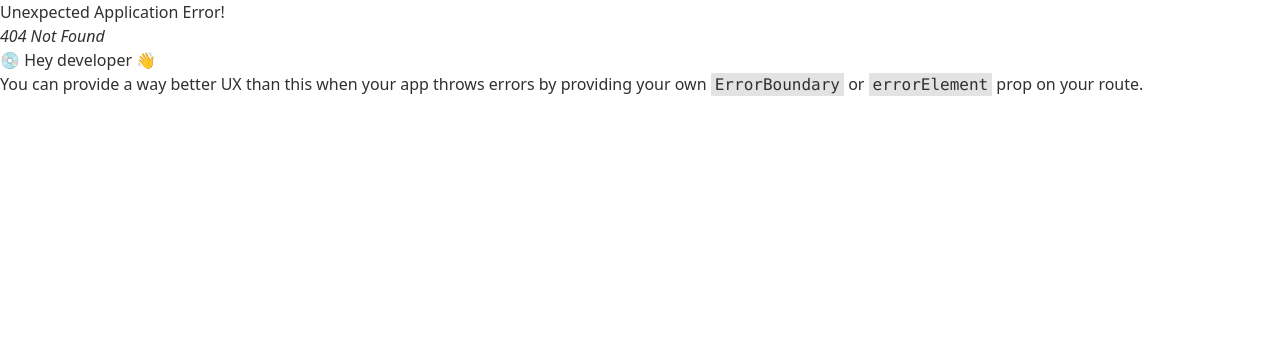
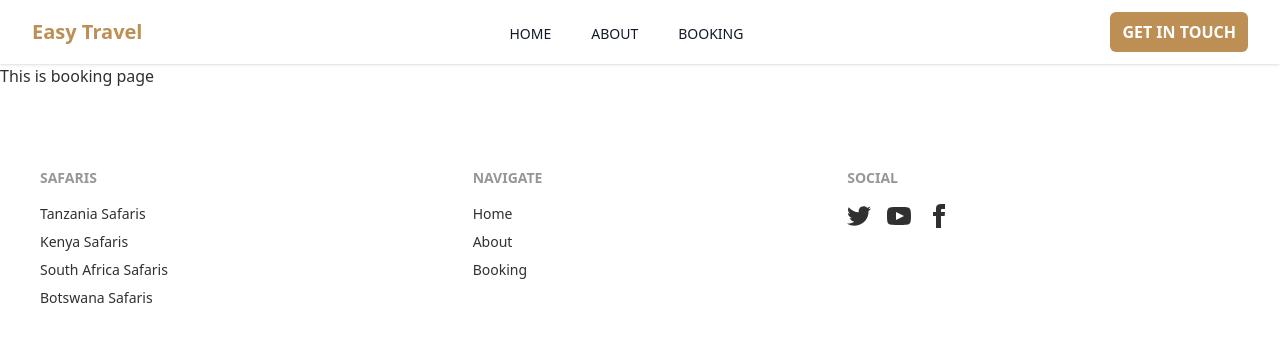
Before and after one commit to abdullah-masud/Easy-Travels-Client, a React (Create React App) app: page /booking in a window 1280 px wide. Before the commit this address had no page. Shown: the top 342 px of the page. Built offline with nearby package versions, Linux system fonts and the light colour scheme.

Commit message:
footer done

```diff
--- a/src/Layout/Main.js
+++ b/src/Layout/Main.js
@@ -1,13 +1,14 @@
 import React from 'react';
 import Navbar from '../Pages/Shared/Navbar';
 import { Outlet } from 'react-router-dom';
+import Footer from '../Pages/Shared/Footer';
 
 const Main = () => {
     return (
         <div>
             <Navbar />
             <Outlet />
-
+            <Footer />
         </div>
     );
 };
--- /dev/null
+++ b/src/Pages/Booking/Booking.js
@@ -0,0 +1,11 @@
+import React from 'react';
+
+const Booking = () => {
+    return (
+        <div>
+            <h2>This is booking page</h2>
+        </div>
+    );
+};
+
+export default Booking;
--- a/src/Pages/Shared/Footer.js
+++ b/src/Pages/Shared/Footer.js
@@ -1,9 +1,33 @@
 import React from 'react';
+import { Link } from 'react-router-dom';
 
 const Footer = () => {
     return (
-        <div>
-            <h2>footaer</h2>
+        <div className='max-w-7xl mx-auto py-10'>
+            <footer className="footer p-10  ">
+                <div>
+                    <span className="footer-title">Safaris</span>
+                    <Link to='/' className="link link-hover">Tanzania Safaris</Link>
+                    <Link to='/' className="link link-hover">Kenya Safaris</Link>
+                    <Link to='/' className="link link-hover">South Africa Safaris</Link>
+                    <Link to='/' className="link link-hover">Botswana Safaris</Link>
+
+                </div>
+                <div>
+                    <span className="footer-title">Navigate</span>
+                    <Link to='/' className="link link-hover">Home</Link>
+                    <Link to='/about' className="link link-hover">About</Link>
+                    <Link to='/booking' className="link link-hover">Booking</Link>
+                </div>
+                <div>
+                    <span className="footer-title">Social</span>
+                    <div className="grid grid-flow-col gap-4">
+                        <a href='/'><svg xmlns="http://www.w3.org/2000/svg" width="24" height="24" viewBox="0 0 24 24" className="fill-current"><path d="M24 4.557c-.883.392-1.832.656-2.828.775 1.017-.609 1.798-1.574 2.165-2.724-.951.564-2.005.974-3.127 1.195-.897-.957-2.178-1.555-3.594-1.555-3.179 0-5.515 2.966-4.797 6.045-4.091-.205-7.719-2.165-10.148-5.144-1.29 2.213-.669 5.108 1.523 6.574-.806-.026-1.566-.247-2.229-.616-.054 2.281 1.581 4.415 3.949 4.89-.693.188-1.452.232-2.224.084.626 1.956 2.444 3.379 4.6 3.419-2.07 1.623-4.678 2.348-7.29 2.04 2.179 1.397 4.768 2.212 7.548 2.212 9.142 0 14.307-7.721 13.995-14.646.962-.695 1.797-1.562 2.457-2.549z"></path></svg></a>
+                        <a href='/'><svg xmlns="http://www.w3.org/2000/svg" width="24" height="24" viewBox="0 0 24 24" className="fill-current"><path d="M19.615 3.184c-3.604-.246-11.631-.245-15.23 0-3.897.266-4.356 2.62-4.385 8.816.029 6.185.484 8.549 4.385 8.816 3.6.245 11.626.246 15.23 0 3.897-.266 4.356-2.62 4.385-8.816-.029-6.185-.484-8.549-4.385-8.816zm-10.615 12.816v-8l8 3.993-8 4.007z"></path></svg></a>
+                        <a href='/'><svg xmlns="http://www.w3.org/2000/svg" width="24" height="24" viewBox="0 0 24 24" className="fill-current"><path d="M9 8h-3v4h3v12h5v-12h3.642l.358-4h-4v-1.667c0-.955.192-1.333 1.115-1.333h2.885v-5h-3.808c-3.596 0-5.192 1.583-5.192 4.615v3.385z"></path></svg></a>
+                    </div>
+                </div>
+            </footer>
         </div>
     );
 };
--- a/src/Routes/Routes.js
+++ b/src/Routes/Routes.js
@@ -3,6 +3,7 @@
 import Home from "../Pages/Home/Home";
 // import Contact from "../Pages/Contact/Contact";
 import About from "../Pages/About/About";
+import Booking from "../Pages/Booking/Booking";
 
 const router = createBrowserRouter([
     {
@@ -17,6 +18,10 @@
                 path: "/about",
                 element: <About />,
             },
+            {
+                path: "/booking",
+                element: <Booking />,
+            },
         ],
     },
 ]);
```
